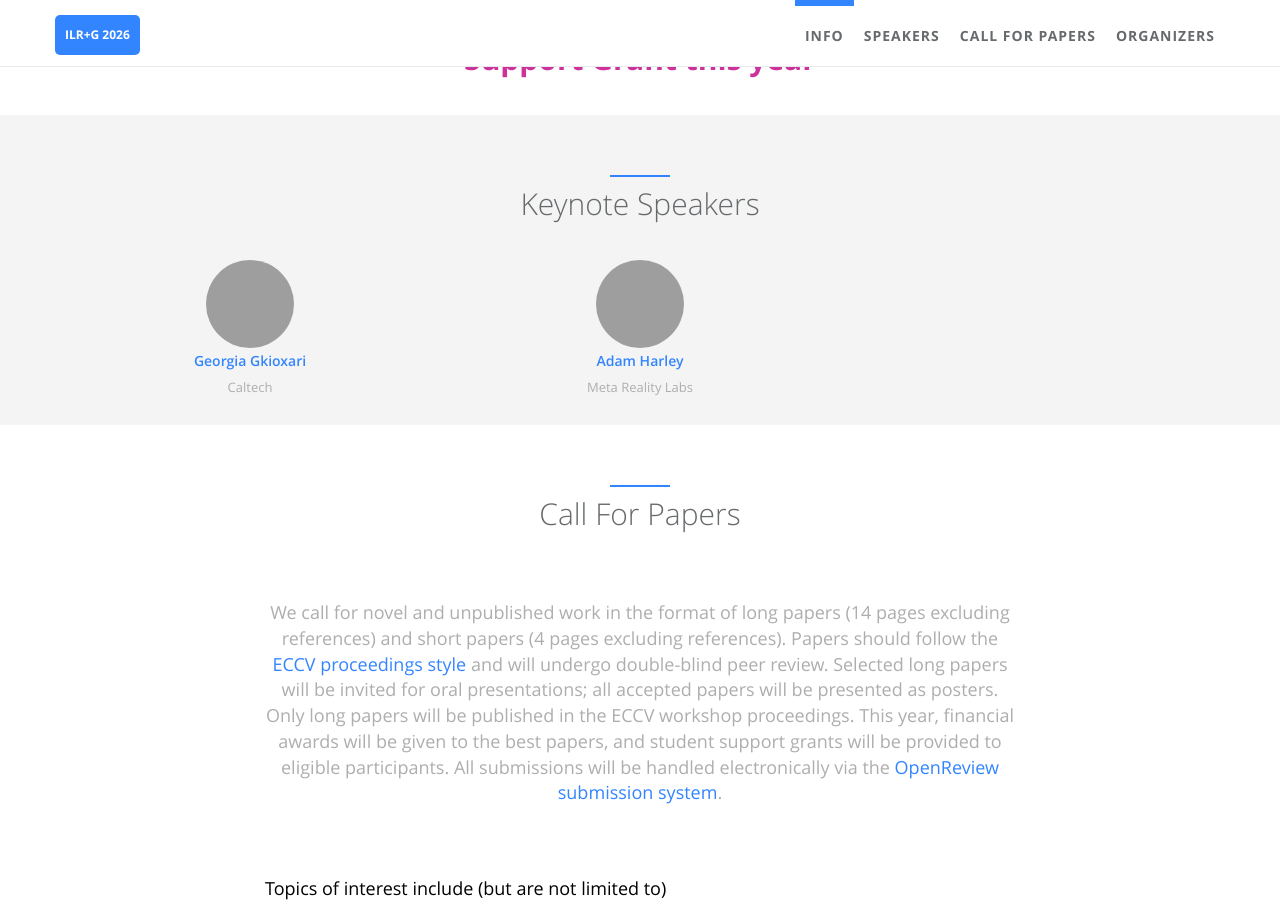
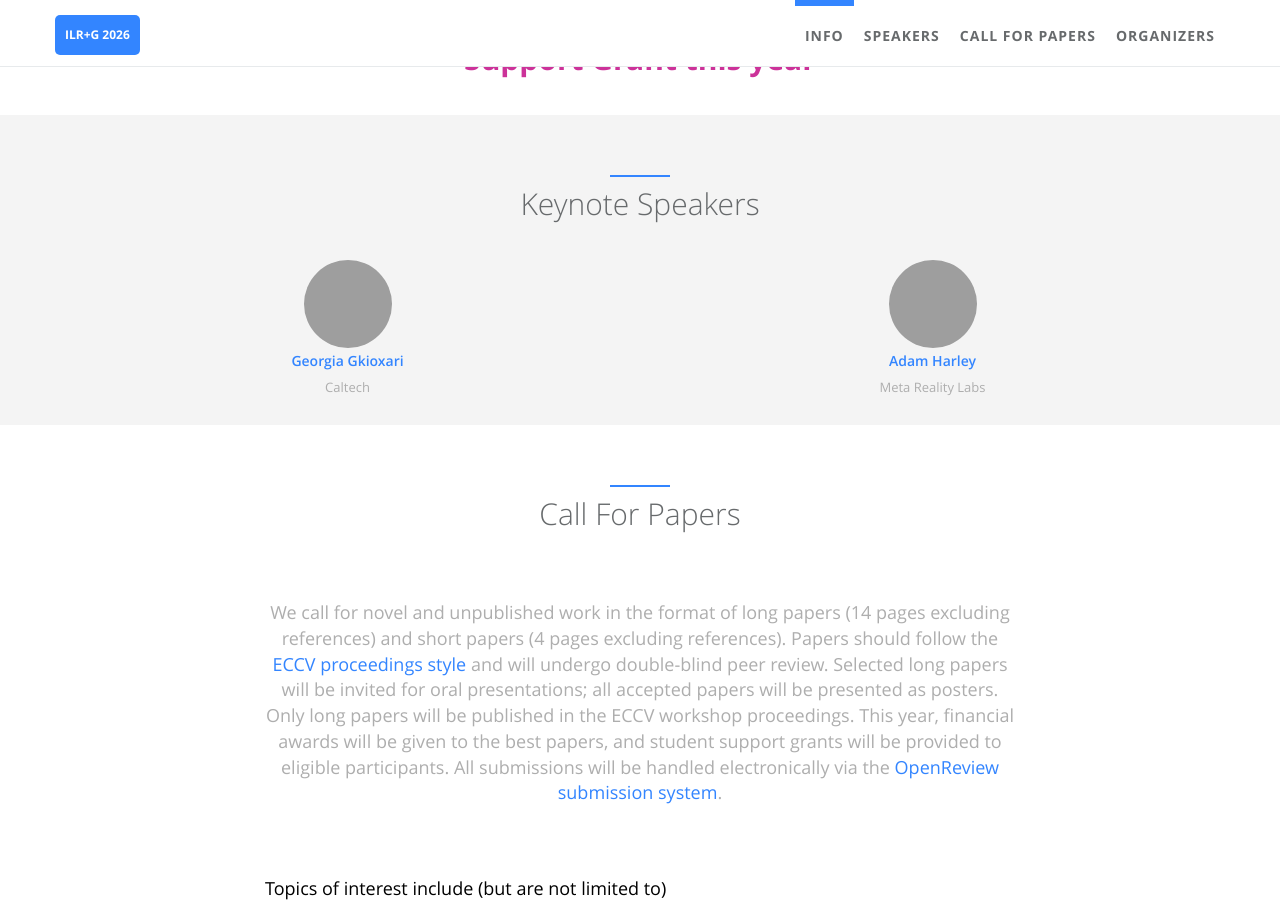
Before and after one commit to ilr-workshop/ECCVW2026, a Jekyll site: the page built from index.html, in a window 1280 px wide and 900 px high, scrolled down 1053 px. Built offline with Jekyll 4.4.1, drawn with Linux system fonts in a browser that asks for light colours; grey boxes are pictures that could not be loaded.

Commit message:
Update speaker.html

```diff
--- a/_includes/sections/speaker.html
+++ b/_includes/sections/speaker.html
@@ -10,12 +10,12 @@
             {% assign loopindex = forloop.index | modulo: 2 %}
             {% if forloop.last %}
                 {% if forloop.last == forloop.first %}
-            <div class="col-sm-4">
+            <div class="col-sm-6">
                 {% else %}
-            <div class="col-sm-4">
+            <div class="col-sm-6">
                 {% endif %}
             {% else %}
-            <div class="col-sm-4">
+            <div class="col-sm-6">
             {% endif %}
               <div class="team-member">
                   <img src="{{ speaker.img | prepend: site.baseurl }}" class="img-responsive img-circle img-small" alt="">
```
